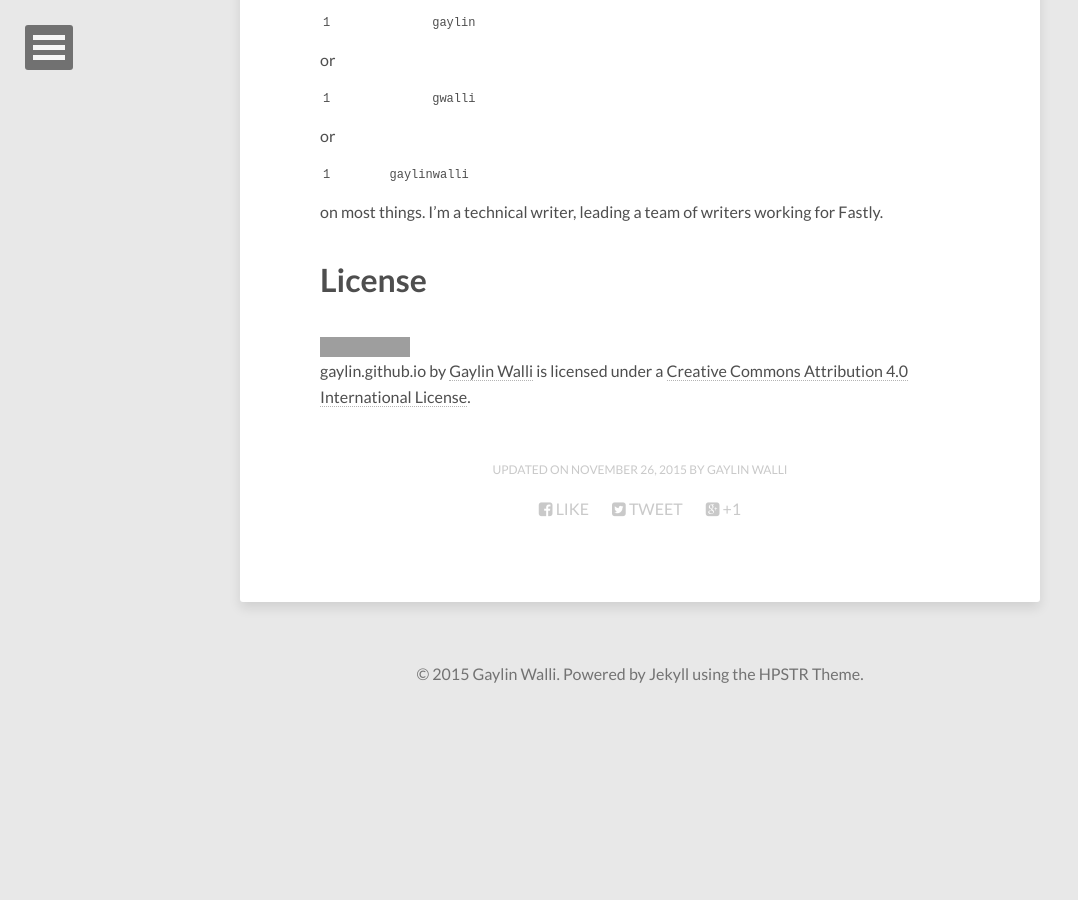
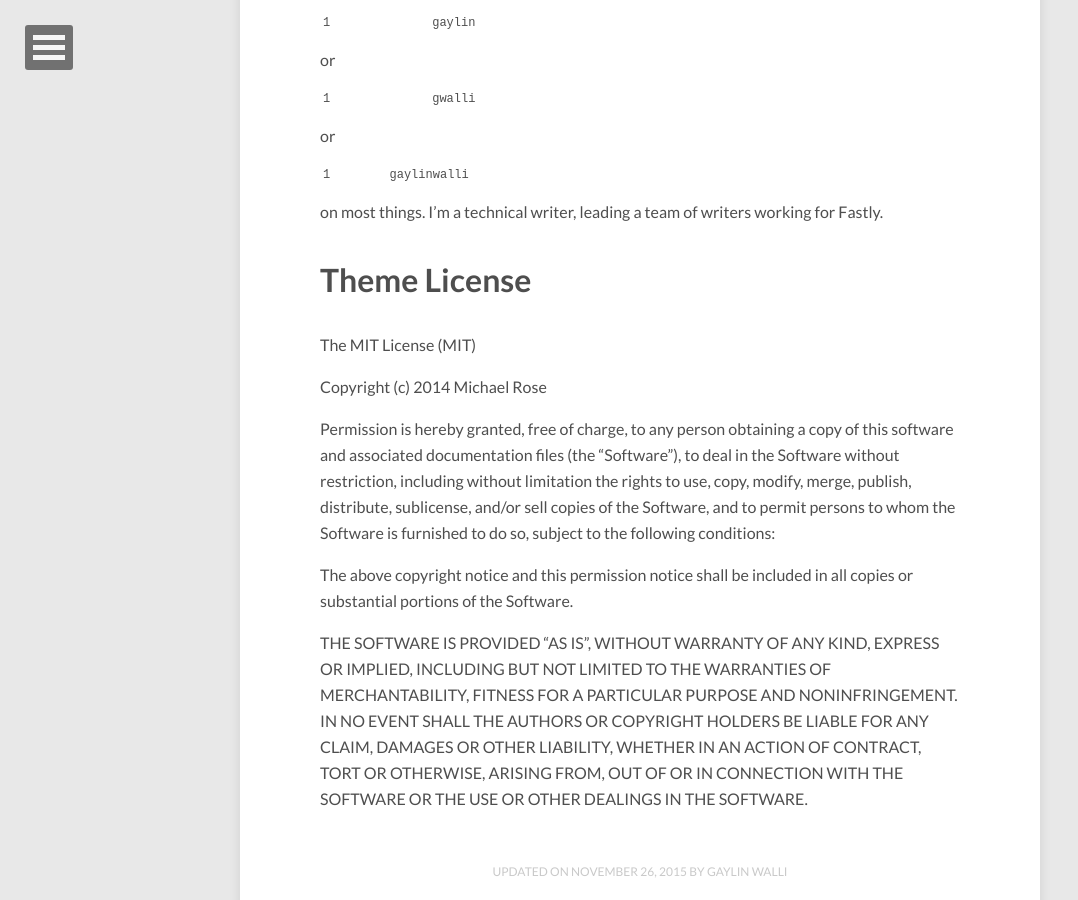
Before and after one commit to gaylin/gaylin.github.io, a Jekyll site: the page built from about/index.md, in a window 1280 px wide and 900 px high, scrolled down 1094 px. Shown: the whole window, without its empty margins (0-1078 px from the left). Built offline with Jekyll 4.4.1, drawn with Linux system fonts in a browser that asks for light colours; nearby versions of some CDN libraries; before the commit the page ends 1809 px from its top, so only the background shows below that; grey boxes are pictures that could not be loaded.

Commit message:
move theme license to about page
fixes #80

I deleted the license file and decided to put it here instead.

```diff
--- a/about/index.md
+++ b/about/index.md
@@ -24,6 +24,14 @@
 
 I'm Gaylin. You can find me as either `gaylin` or `gwalli` or `gaylinwalli` on most things. I'm a technical writer, leading a team of writers working for [Fastly](http://www.fastly.com).
 
-# License
+# Theme License
 
-<a rel="license" href="http://creativecommons.org/licenses/by/4.0/"><img alt="Creative Commons License" style="border-width:0" src="https://i.creativecommons.org/l/by/4.0/88x31.png" /></a><br /><span xmlns:dct="http://purl.org/dc/terms/" property="dct:title">gaylin.github.io</span> by <a xmlns:cc="http://creativecommons.org/ns#" href="gaylin.github.io" property="cc:attributionName" rel="cc:attributionURL">Gaylin Walli</a> is licensed under a <a rel="license" href="http://creativecommons.org/licenses/by/4.0/">Creative Commons Attribution 4.0 International License</a>.
+The MIT License (MIT)
+
+Copyright (c) 2014 Michael Rose
+
+Permission is hereby granted, free of charge, to any person obtaining a copy of this software and associated documentation files (the "Software"), to deal in the Software without restriction, including without limitation the rights to use, copy, modify, merge, publish, distribute, sublicense, and/or sell copies of the Software, and to permit persons to whom the Software is furnished to do so, subject to the following conditions:
+
+The above copyright notice and this permission notice shall be included in all copies or substantial portions of the Software.
+
+THE SOFTWARE IS PROVIDED "AS IS", WITHOUT WARRANTY OF ANY KIND, EXPRESS OR IMPLIED, INCLUDING BUT NOT LIMITED TO THE WARRANTIES OF MERCHANTABILITY, FITNESS FOR A PARTICULAR PURPOSE AND NONINFRINGEMENT. IN NO EVENT SHALL THE AUTHORS OR COPYRIGHT HOLDERS BE LIABLE FOR ANY CLAIM, DAMAGES OR OTHER LIABILITY, WHETHER IN AN ACTION OF CONTRACT, TORT OR OTHERWISE, ARISING FROM, OUT OF OR IN CONNECTION WITH THE SOFTWARE OR THE USE OR OTHER DEALINGS IN THE SOFTWARE.
```
